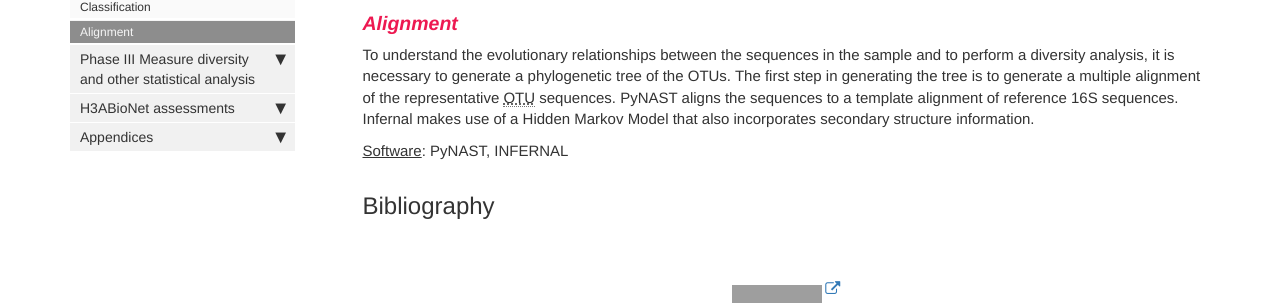
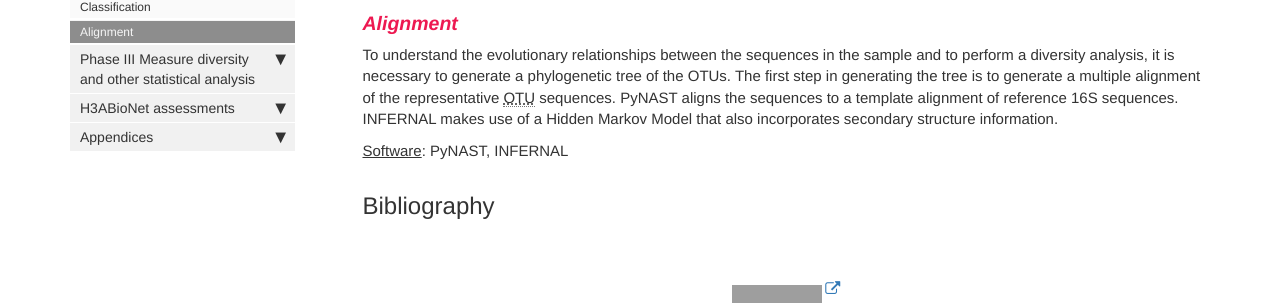
Before and after one commit to h3abionet/H3ABionet-SOPs, a Jekyll site: the page built from pages/genomics_analysis/16s-rRNA/16s-rRNA-3-4.md, in a window 1280 px wide and 1028 px high. Shown: the part 312-615 px from the top of the window. Built offline with Jekyll 4.4.1, drawn with Linux system fonts in a browser that asks for light colours; nearby versions of some CDN libraries; comment, search, counter and statistics services are not loaded; grey boxes are pictures that could not be loaded.

Commit message:
Update 16s-rRNA-3-4.md

```diff
--- a/pages/genomics_analysis/16s-rRNA/16s-rRNA-3-4.md
+++ b/pages/genomics_analysis/16s-rRNA/16s-rRNA-3-4.md
@@ -17,7 +17,7 @@ authors:
 ---
 ### **_Alignment_** {#alignment}
 
-To understand the evolutionary relationships between the sequences in the sample and to perform a diversity analysis, it is necessary to generate a phylogenetic tree of the OTUs. The first step in generating the tree is to generate a multiple alignment of the representative OTU sequences. PyNAST aligns the sequences to a template alignment of reference 16S sequences. Infernal makes use of a Hidden Markov Model that also incorporates secondary structure information.
+To understand the evolutionary relationships between the sequences in the sample and to perform a diversity analysis, it is necessary to generate a phylogenetic tree of the OTUs. The first step in generating the tree is to generate a multiple alignment of the representative OTU sequences. PyNAST aligns the sequences to a template alignment of reference 16S sequences. INFERNAL makes use of a Hidden Markov Model that also incorporates secondary structure information.
 
 <span style="text-decoration:underline;">Software</span>:  PyNAST, INFERNAL
 
```
